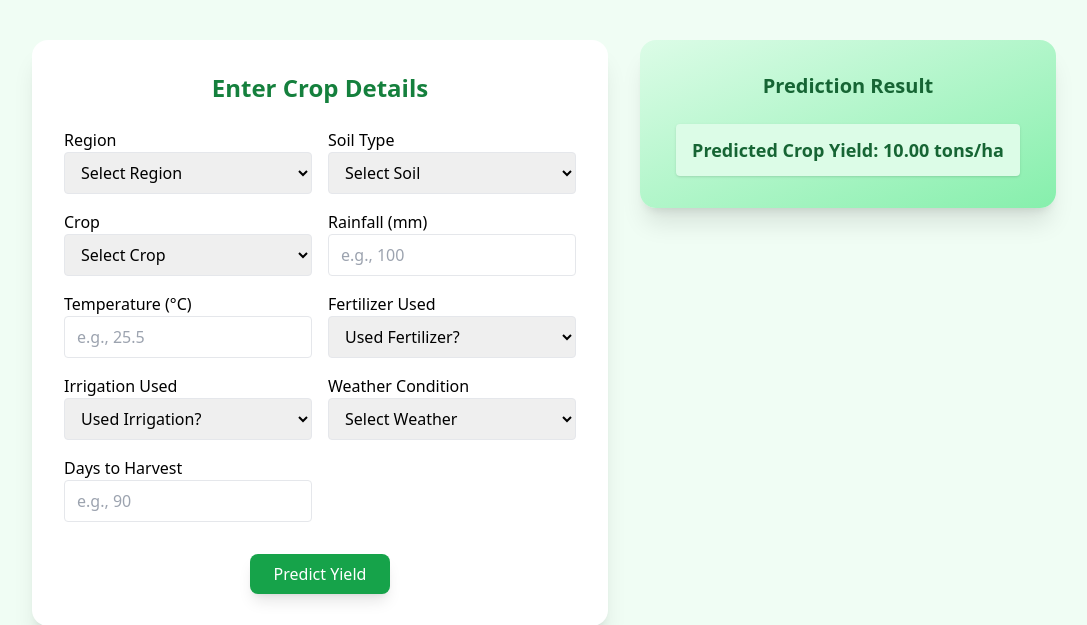
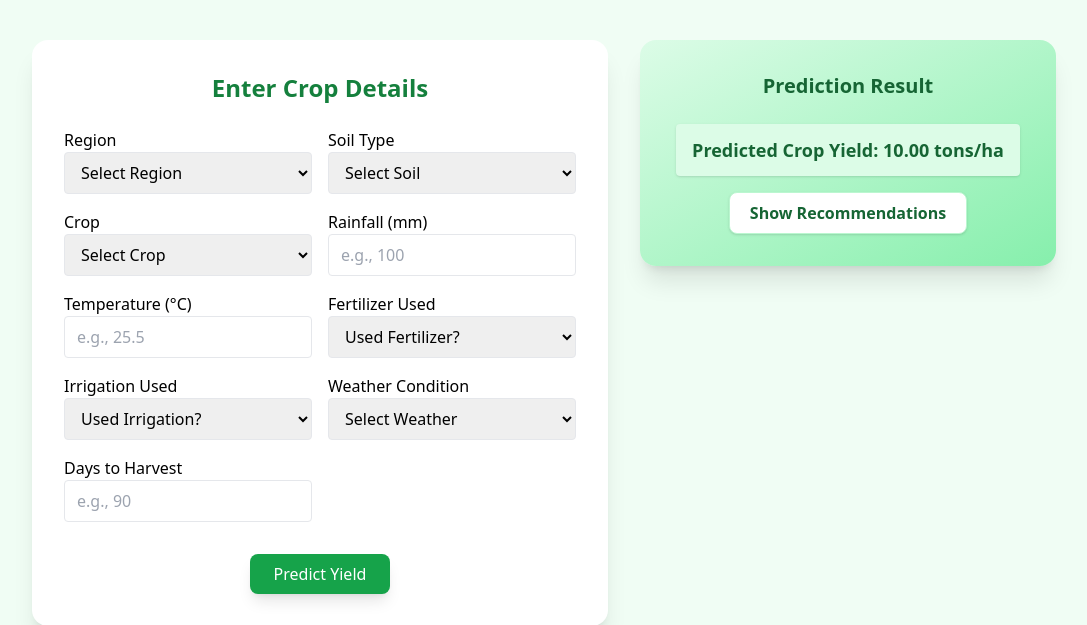
Before and after one commit to Prasanna20020004/crop_yield_analysis, a Django app: template mysite/templates/predict.html in a window 1280 px wide. Shown: the part 558-1183 px from the top of the page, without its empty margins (96-1183 px from the left). Run offline with Django 5.2, Linux system fonts and the light colour scheme; the template is opened without the code that fills it: most values are stand-ins (such as "Sample title", 1, 10 or a date in 2020); some libraries are stand-ins or nearby versions.

Commit message:
Enhance prediction display with recommendations modal
Added recommendations display and modal for crop yield predictions.

```diff
--- a/mysite/templates/predict.html
+++ b/mysite/templates/predict.html
@@ -149,17 +149,111 @@
   <div class="bg-green-100 text-green-800 text-center mt-2 px-4 py-3 rounded text-lg font-semibold shadow">
     Predicted Crop Yield: <strong>{{ prediction|floatformat:2 }}</strong> tons/ha
   </div>
+
+  {% if recommendations %}
+  <div class="mt-4 w-full text-center">
+    <!-- Show Recommendations Button -->
+    <button id="show-recs-btn" aria-haspopup="dialog" aria-controls="recs-modal" class="inline-block bg-white text-green-800 border border-green-200 px-5 py-2 rounded-lg font-semibold shadow hover:bg-green-50 transition">
+      Show Recommendations
+    </button>
+  </div>
   {% else %}
   <div class="text-gray-600 text-center mt-2 px-4 py-3 rounded">
     Enter your details and click <span class="font-bold text-green-700">Predict Yield</span> to see results here.
   </div>
   {% endif %}
+{% else %}
+  <div class="text-gray-600 text-center mt-2 px-4 py-3 rounded">
+    Enter your details and click <span class="font-bold text-green-700">Predict Yield</span> to see results here.
+  </div>
+{% endif %}
+
     </div>
   </main>
+
+  <!-- Recommendations Modal (hidden by default) -->
+  <!-- Recommendations Modal (Improved Styling) -->
+<div id="recs-modal" class="fixed inset-0 z-50 hidden flex items-center justify-center p-4" aria-hidden="true" role="dialog" aria-modal="true">
+  <div id="recs-modal-overlay" class="absolute inset-0 bg-black/50 backdrop-blur-sm"></div>
+
+  <!-- Wider and More Polished Modal -->
+  <div class="relative w-full max-w-5xl bg-white rounded-3xl shadow-2xl border border-green-200 overflow-hidden transform transition-all scale-100">
+    <!-- Header -->
+    <div class="flex items-center justify-between px-8 py-5 border-b border-green-200 bg-gradient-to-r from-green-700 to-green-500">
+      <h3 class="text-2xl font-bold text-white">🌾 Smart AI Recommendations</h3>
+      <button id="close-recs-btn" class="text-white text-2xl font-bold hover:text-yellow-200 transition" aria-label="Close recommendations">
+        ✕
+      </button>
+    </div>
+
+    <!-- Content Area (Scrollable if long) -->
+    <div class="p-8 text-left text-green-900 leading-relaxed max-h-[70vh] overflow-y-auto whitespace-pre-line">
+      {% if recommendations %}
+        {{ recommendations }}
+      {% else %}
+        No recommendations available.
+      {% endif %}
+    </div>
+
+    <!-- Footer -->
+    <div class="px-8 py-5 border-t border-green-200 bg-green-50 text-right">
+      <button id="close-recs-btn-2" class="bg-green-600 hover:bg-green-700 text-white font-semibold px-6 py-2 rounded-lg shadow">
+        Close
+      </button>
+    </div>
+  </div>
+</div>
+
 
   <!-- Footer -->
   <footer class="w-full bg-green-700 text-white py-6 mt-12 text-center">
     &copy; {{ now|date:"Y" }} Crop Yield Analysis. Powered by Django & AI. All rights reserved.
   </footer>
+
+  <script>
+    (function(){
+      function qs(id){return document.getElementById(id)}
+      var showBtn = qs('show-recs-btn');
+      var modal = qs('recs-modal');
+      var overlay = qs('recs-modal-overlay');
+      var closeBtn = qs('close-recs-btn');
+      var closeBtn2 = qs('close-recs-btn-2');
+
+      if(!modal) return;
+
+      function openModal(){
+        modal.classList.remove('hidden');
+        modal.setAttribute('aria-hidden','false');
+        // lock background scroll
+        document.documentElement.style.overflow = 'hidden';
+        document.body.style.overflow = 'hidden';
+        // focus close button for accessibility
+        if(closeBtn) closeBtn.focus();
+      }
+
+      function closeModal(){
+        modal.classList.add('hidden');
+        modal.setAttribute('aria-hidden','true');
+        document.documentElement.style.overflow = '';
+        document.body.style.overflow = '';
+        if(showBtn) showBtn.focus();
+      }
+
+      if(showBtn){
+        showBtn.addEventListener('click', function(e){ e.preventDefault(); openModal(); });
+      }
+
+      if(closeBtn) closeBtn.addEventListener('click', closeModal);
+      if(closeBtn2) closeBtn2.addEventListener('click', closeModal);
+
+      if(overlay) overlay.addEventListener('click', closeModal);
+
+      document.addEventListener('keydown', function(e){
+        if(e.key === 'Escape' || e.key === 'Esc'){
+          if(modal && !modal.classList.contains('hidden')) closeModal();
+        }
+      });
+    })();
+  </script>
 </body>
 </html>
```
Lines whose indentation alone changed are shown as unchanged.
